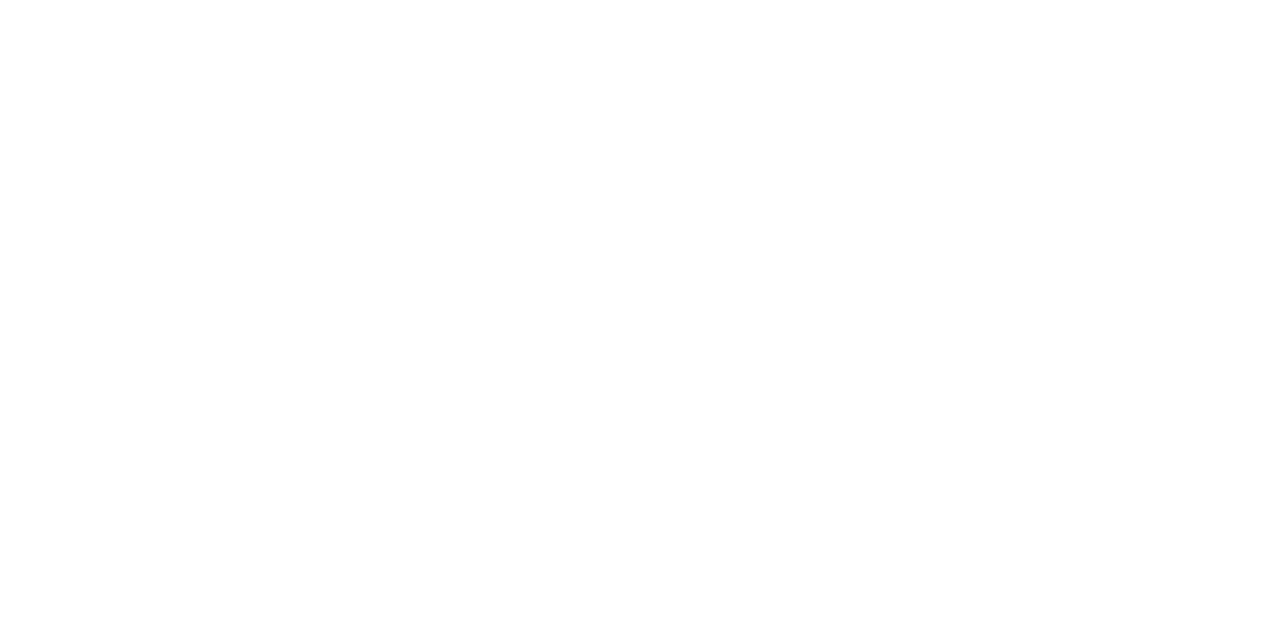
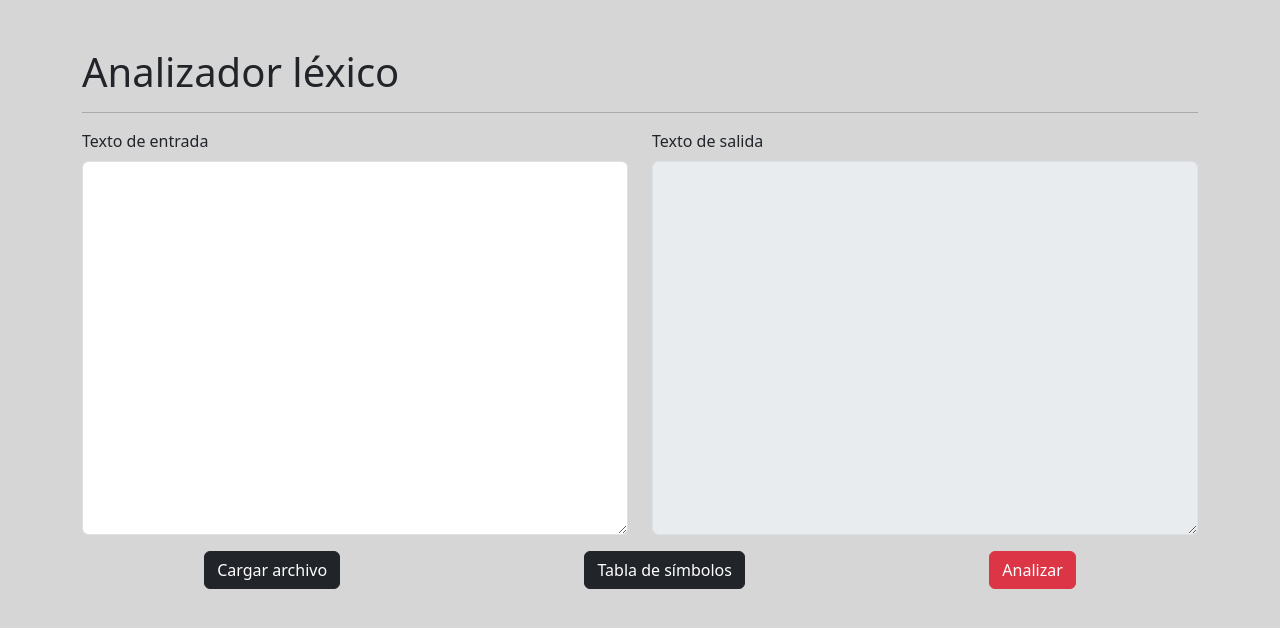
Before and after one commit to ezeamin/analizador-lexico-fe, a React (Vite) app: page / in a window 1280 px wide. Shown: the top 628 px of the page. Built offline with nearby package versions, Linux system fonts and the light colour scheme; no server answers.

Commit message:
feat(form): add form to fe

```diff
--- a/package.json
+++ b/package.json
@@ -10,9 +10,11 @@
     "preview": "vite preview"
   },
   "dependencies": {
+    "@tanstack/react-query": "^5.0.0",
     "bootstrap": "^5.3.2",
     "react": "^18.2.0",
-    "react-dom": "^18.2.0"
+    "react-dom": "^18.2.0",
+    "sweetalert2": "^11.7.32"
   },
   "devDependencies": {
     "@types/react": "^18.2.15",
--- a/src/App.jsx
+++ b/src/App.jsx
@@ -1,5 +1,15 @@
+import Form from './components/Form';
+
 const App = () => {
-  return <></>;
+  return (
+    <main className="py-5">
+      <section className="container">
+        <h1>Analizador léxico</h1>
+        <hr />
+        <Form />
+      </section>
+    </main>
+  );
 };
 
 export default App;
--- /dev/null
+++ b/src/api/post.js
@@ -0,0 +1,18 @@
+const API_URL = import.meta.env.VITE_API_URL;
+
+export const postDataFn = async (data) => {
+  const response = await fetch(`${API_URL}`, {
+    method: 'POST',
+    body: JSON.stringify(data),
+    headers: {
+      'Content-type': 'application/json',
+    },
+  });
+
+  if (!response.ok) {
+    throw new Error('Ocurrió un error en la solicitud');
+  }
+
+  const json = await response.json();
+  return json;
+};
--- /dev/null
+++ b/src/components/Form.jsx
@@ -0,0 +1,89 @@
+import { useRef } from 'react';
+
+import { useMutation } from '@tanstack/react-query';
+import Swal from 'sweetalert2';
+
+import { postDataFn } from '../api/post';
+
+const Form = () => {
+  const entryRef = useRef(null);
+  const exitRef = useRef(null);
+
+  const { mutate: sendData } = useMutation({
+    mutationFn: postDataFn,
+    onSuccess: (e) => {
+      Swal.close();
+      exitRef.current.value = e.data;
+    },
+    onError: (e) => {
+      Swal.close();
+      Swal.fire({
+        title: 'Ocurrió un error',
+        text: e.message,
+        icon: 'error',
+        confirmButtonText: 'Aceptar',
+        showCancelButton: false,
+      });
+    },
+  });
+
+  const handleSubmit = (e) => {
+    e.preventDefault();
+
+    const entry = entryRef.current.value;
+
+    if (!entry) {
+      Swal.fire({
+        title: 'Ocurrió un error',
+        text: 'El campo de entrada no puede estar vacío',
+        icon: 'error',
+        confirmButtonText: 'Aceptar',
+        showCancelButton: false,
+      });
+      return;
+    }
+
+    Swal.showLoading();
+    sendData(entry);
+  };
+
+  return (
+    <form className="row" onSubmit={handleSubmit}>
+      <fieldset className="col-12 col-md-6">
+        <label htmlFor="entry" className="form-label">
+          Texto de entrada
+        </label>
+        <textarea
+          id="entry"
+          rows="15"
+          className="form-control"
+          ref={entryRef}
+        ></textarea>
+      </fieldset>
+      <fieldset className="col-12 col-md-6">
+        <label htmlFor="exit" className="form-label">
+          Texto de salida
+        </label>
+        <textarea
+          id="exit"
+          rows="15"
+          className="form-control"
+          disabled
+          ref={exitRef}
+        ></textarea>
+      </fieldset>
+      <div className="mt-3 d-flex justify-content-around">
+        <button type="submit" className="btn btn-dark">
+          Cargar archivo
+        </button>
+        <button type="submit" className="btn btn-dark">
+          Tabla de símbolos
+        </button>
+        <button type="submit" className="btn btn-danger">
+          Analizar
+        </button>
+      </div>
+    </form>
+  );
+};
+export default Form;
--- a/src/index.css
+++ b/src/index.css
@@ -0,0 +1,4 @@
+#root, main{
+    min-height: 100vh;
+    background-color: rgb(214, 214, 214);
+}
--- a/src/main.jsx
+++ b/src/main.jsx
@@ -1,13 +1,20 @@
-import React from 'react'
-import ReactDOM from 'react-dom/client'
-import App from './App.jsx'
+import React from 'react';
+import ReactDOM from 'react-dom/client';
 
-import "bootstrap/dist/css/bootstrap.min.css"
-import "bootstrap/dist/js/bootstrap.min.js"
-import './index.css'
+import { QueryClientProvider, QueryClient } from '@tanstack/react-query';
+
+import App from './App.jsx';
+
+import 'bootstrap/dist/css/bootstrap.min.css';
+import 'bootstrap/dist/js/bootstrap.min.js';
+import './index.css';
+
+const queryClient = new QueryClient();
 
 ReactDOM.createRoot(document.getElementById('root')).render(
   <React.StrictMode>
-    <App />
+    <QueryClientProvider client={queryClient}>
+      <App />
+    </QueryClientProvider>
   </React.StrictMode>,
-)
+);
```
Also changed, not shown: src/api/get.js (added, +12 -0 lines), 1 other file (tests, documents, lock files or other folders).
